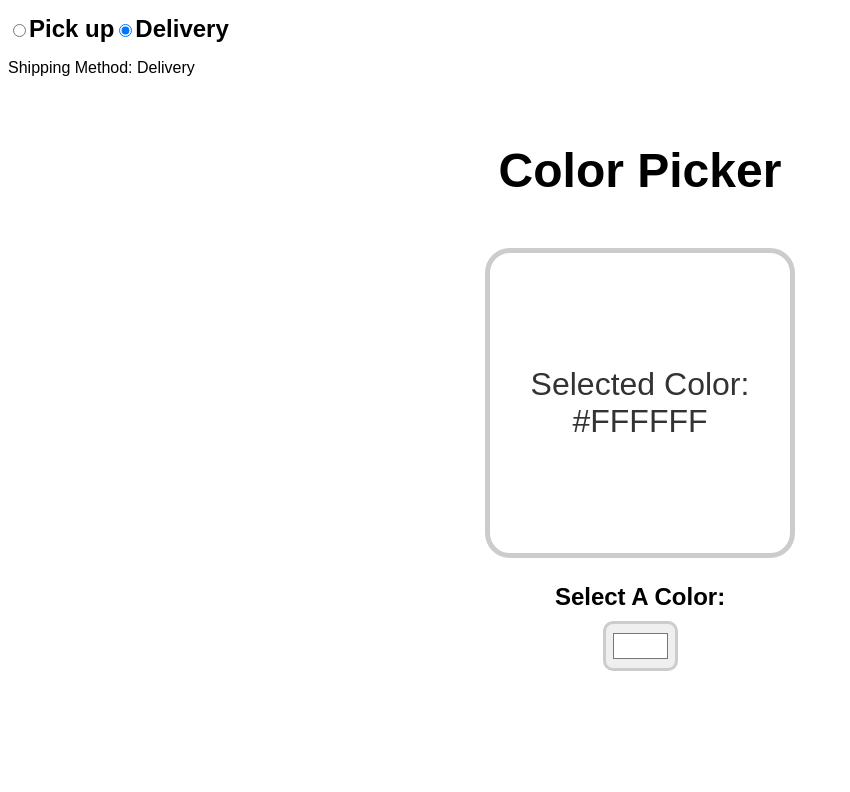
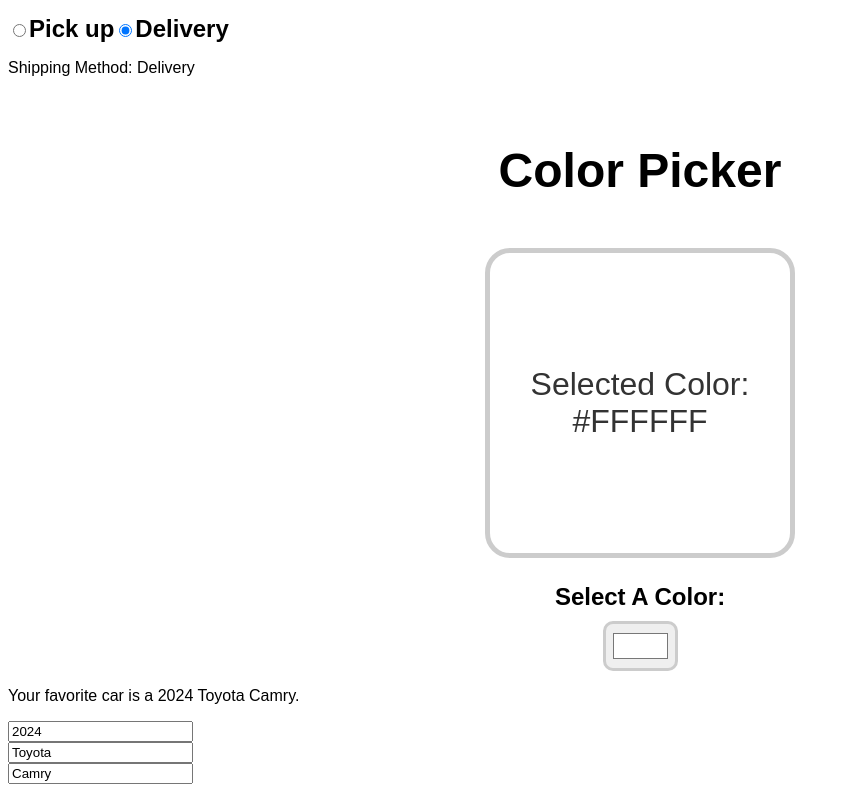
Before and after one commit to Aroraboy/React, a React (Vite) app in the folder react-app/: page / in a window 1280 px wide. Shown: the part 3627-4419 px from the top of the page, without its empty margins (0-850 px from the left). Before the commit the page ends 4306 px from the top, so only its background shows below. Built offline with nearby package versions, Linux system fonts and the light colour scheme.

Commit message:
feat: add Update component for car details input in App

```diff
--- a/react-app/src/App.jsx
+++ b/react-app/src/App.jsx
@@ -11,6 +11,7 @@
 import Counter from "./Counter.jsx";
 import Event from "./Event.jsx";
 import ColorPicker from "./ColorPicker.jsx";
+import Update from "./update.jsx";
 
 function App() {
 
@@ -46,6 +47,7 @@
     <Counter/>
     <Event/>
     <ColorPicker/>
+    <Update/>
     </>
   )
 }
--- /dev/null
+++ b/react-app/src/update.jsx
@@ -0,0 +1,27 @@
+import React, { useState } from 'react';
+
+function Update() {
+
+    const [car, setCar] = useState({year: 2024, make: 'Toyota', model: 'Camry'});
+
+    function handleYearChange(event) {
+        setCar(c => ({ ...c, year: event.target.value }));
+    }
+    function handleMakeChange(event) {
+        setCar(c => ({ ...c, make: event.target.value }));
+    }
+    function handleModelChange(event) {
+        setCar(c => ({ ...c, model: event.target.value }));
+    }
+
+    return (
+        <div>
+            <p>Your favorite car is a {car.year} {car.make} {car.model}.</p>
+
+            <input type="number" value={car.year} onChange={handleYearChange}/><br/>
+            <input type="text" value={car.make} onChange={handleMakeChange}/><br/>
+            <input type="text" value={car.model} onChange={handleModelChange}/><br/>
+        </div>)
+
+}
+export default Update
```
